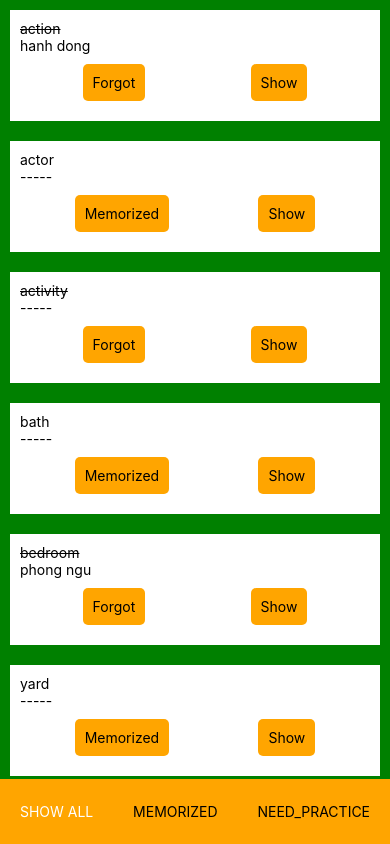
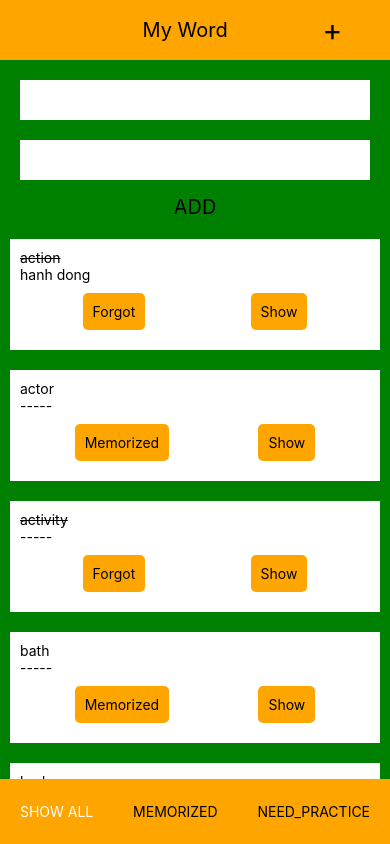
Before and after one commit to chinhninh/appLearnEnglish, a React Native app: screen / in a window 390 px wide. Built offline with nearby package versions, Linux system fonts and the light colour scheme.

Commit message:
isAdding

```diff
--- a/App.js
+++ b/App.js
@@ -45,6 +45,8 @@ const reducer = (state = defaultState, action) => {
       return {...e, isShow: !e.isShow}
       })
     }
+    case 'IS_ADDING':
+      return {...state, isAdding: !state.isAdding}
 
     default:
       break;
--- /dev/null
+++ b/components/Form.js
@@ -0,0 +1,33 @@
+import React, { Component } from 'react'
+import { Text, View, TouchableOpacity, StyleSheet, TextInput } from 'react-native'
+
+export default class Form extends Component {
+    render() {
+        const {container, textInput,styleButton} = styles
+        return (
+            <View style = {container}>
+                <TextInput style ={textInput}/>
+                <TextInput style = {textInput}/>
+                <TouchableOpacity style={styleButton}>
+                    <Text style ={{fontSize: 20}}>ADD</Text>
+                </TouchableOpacity>
+            </View>
+        )
+    }
+}
+
+const styles = StyleSheet.create({
+    container: {
+        margin: 10,
+    },
+    textInput: {
+        height: 40,
+        backgroundColor: 'white',
+        margin: 10
+    },
+    styleButton: {
+        justifyContent: 'center',
+        alignItems:'center',
+        marginTop: 5
+    }
+})
--- /dev/null
+++ b/components/Header.js
@@ -0,0 +1,35 @@
+import React, { Component } from 'react'
+import { Text, View, TouchableOpacity, StyleSheet } from 'react-native'
+import {connect} from 'react-redux'
+
+class Header extends Component {
+
+    isAddingButton() {
+        this.props.dispatch({type: 'IS_ADDING'})
+    }
+
+    render() {
+        const {container} = styles
+        return (
+            <View style = {container}>
+                <Text/>
+                <Text style ={{fontSize: 20}}>My Word</Text>
+                <TouchableOpacity onPress ={this.isAddingButton.bind(this)}>
+                    <Text style ={{fontSize: 30}}>+</Text>
+                </TouchableOpacity>
+            </View>
+        )
+    }
+}
+
+export default connect()(Header)
+
+const styles = StyleSheet.create({
+    container: {
+        height: 60,
+        backgroundColor: 'orange',
+        flexDirection: 'row',
+        justifyContent: 'space-around',
+        alignItems: 'center'
+    }
+})
--- a/components/Main.js
+++ b/components/Main.js
@@ -3,6 +3,8 @@ import { Text, View, FlatList, StyleSheet } from 'react-native'
 import {connect} from 'react-redux'
 import Word from './Word'
 import Filter from './Filter'
+import Header from './Header'
+import Form from './Form'
 
 class Main extends Component {
     getWordList(){
@@ -11,9 +13,13 @@ class Main extends Component {
         if (myFilterStatus === 'NEED_PRACTICE') return myWords.filter(e => !e.memorized);
         return myWords;
     }
+
     render() {
+        const {myisAdding} = this.props
         return (
             <View style={{flex: 1,backgroundColor: 'green'}}>
+                <Header/>
+                {myisAdding? <Form/>: null}
                 <FlatList
                     data = {this.getWordList()}
                     renderItem = {({item}) => <Word myWord = {item}/>}
@@ -28,7 +34,8 @@ class Main extends Component {
 function mapStateToProps(state) {
     return {
         myFilterStatus: state.filterStatus,
-        myWords: state.arrWords
+        myWords: state.arrWords,
+        myisAdding: state.isAdding
     }
 }
 
```
